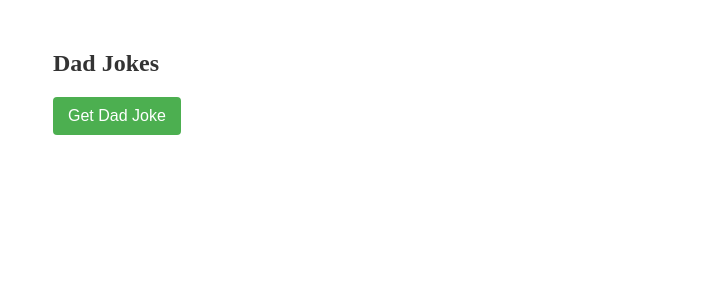
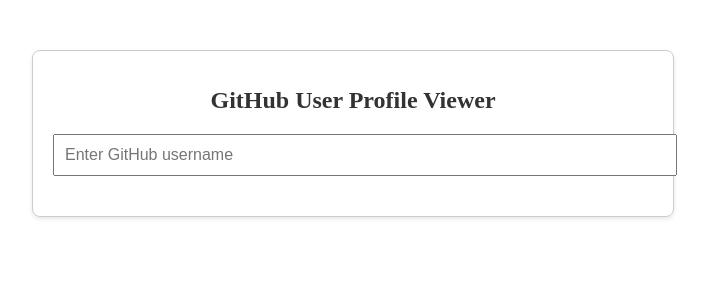
Before and after one commit to SouksavathPMS/vue3-project-learning, a Vue app: page / in a window 1280 px wide. Shown: the top 300 px of the page, without its empty margins (287-995 px from the left). Built offline with nearby package versions, Linux system fonts and the light colour scheme.

Commit message:
GithubUsersSearch

```diff
--- a/src/App.vue
+++ b/src/App.vue
@@ -1,5 +1,5 @@
 <script setup>
-import DadJokes from './components/DadJokes.vue'
+import GithubUsersSearch from './components/GithubUsersSearch.vue'
 </script>
 
 <template>
@@ -10,5 +10,6 @@ import DadJokes from './components/DadJokes.vue'
   <!-- <FormValidation /> -->
   <!-- <PasswordGenerator /> -->
   <!-- <ProgressSteps /> -->
-  <DadJokes />
+  <!-- <DadJokes /> -->
+  <GithubUsersSearch />
 </template>
--- /dev/null
+++ b/src/components/GithubUsersSearch.vue
@@ -0,0 +1,111 @@
+<script setup>
+import { ref } from 'vue'
+
+const username = ref('')
+const userProfile = ref(null)
+const error = ref(null)
+
+const getUserProfile = async () => {
+  try {
+    const response = await fetch(`https://api.github.com/users/${username.value}`)
+    const data = await response.json()
+
+    if (response.ok) {
+      userProfile.value = data
+      error.value = null
+    } else {
+      userProfile.value = null
+      error.value = `Error: ${data.message}`
+    }
+  } catch (err) {
+    console.error('Error fetching data:', err)
+    error.value = 'An error occurred while fetching data.'
+  }
+}
+</script>
+
+<template>
+  <div class="github-profile-viewer">
+    <h1 class="app-title">GitHub User Profile Viewer</h1>
+
+    <div class="input-container">
+      <input v-model="username" placeholder="Enter GitHub username" @input="getUserProfile" />
+    </div>
+
+    <div v-if="userProfile" class="user-profile">
+      <img :src="userProfile.avatar_url" :alt="userProfile.login" />
+
+      <div class="user-details">
+        <p><strong>Name:</strong> {{ userProfile.login }}</p>
+        <p><strong>Location:</strong> {{ userProfile.location }}</p>
+        <p><strong>Followers:</strong> {{ userProfile.followers }}</p>
+        <p><strong>Following:</strong> {{ userProfile.following }}</p>
+        <p><strong>Public Repos:</strong> {{ userProfile.public_repos }}</p>
+      </div>
+    </div>
+
+    <div v-if="error" class="error-message">
+      <p>{{ error }}</p>
+    </div>
+  </div>
+
+  <pre>{{ userProfile }}</pre>
+</template>
+
+<style scoped>
+.github-profile-viewer {
+  max-width: 600px;
+  margin: 50px auto;
+  padding: 20px;
+  text-align: center;
+  border: 1px solid #ccc;
+  border-radius: 8px;
+  box-shadow: 0 2px 4px rgba(0, 0, 0, 0.1);
+}
+
+.app-title {
+  font-size: 24px;
+  margin-bottom: 20px;
+  color: #333;
+}
+
+.input-container {
+  margin-bottom: 20px;
+}
+
+input {
+  width: 100%;
+  padding: 10px;
+  font-size: 16px;
+}
+
+.user-profile {
+  margin-top: 20px;
+}
+
+h2 {
+  font-size: 20px;
+  margin-bottom: 10px;
+  color: #333;
+}
+
+img {
+  width: 150px;
+  border-radius: 50%;
+  margin-bottom: 20px;
+}
+
+.user-details {
+  text-align: left;
+}
+
+p {
+  font-size: 16px;
+  margin-bottom: 10px;
+}
+
+.error-message {
+  color: #e74c3c;
+  margin-top: 20px;
+}
+</style>
```
